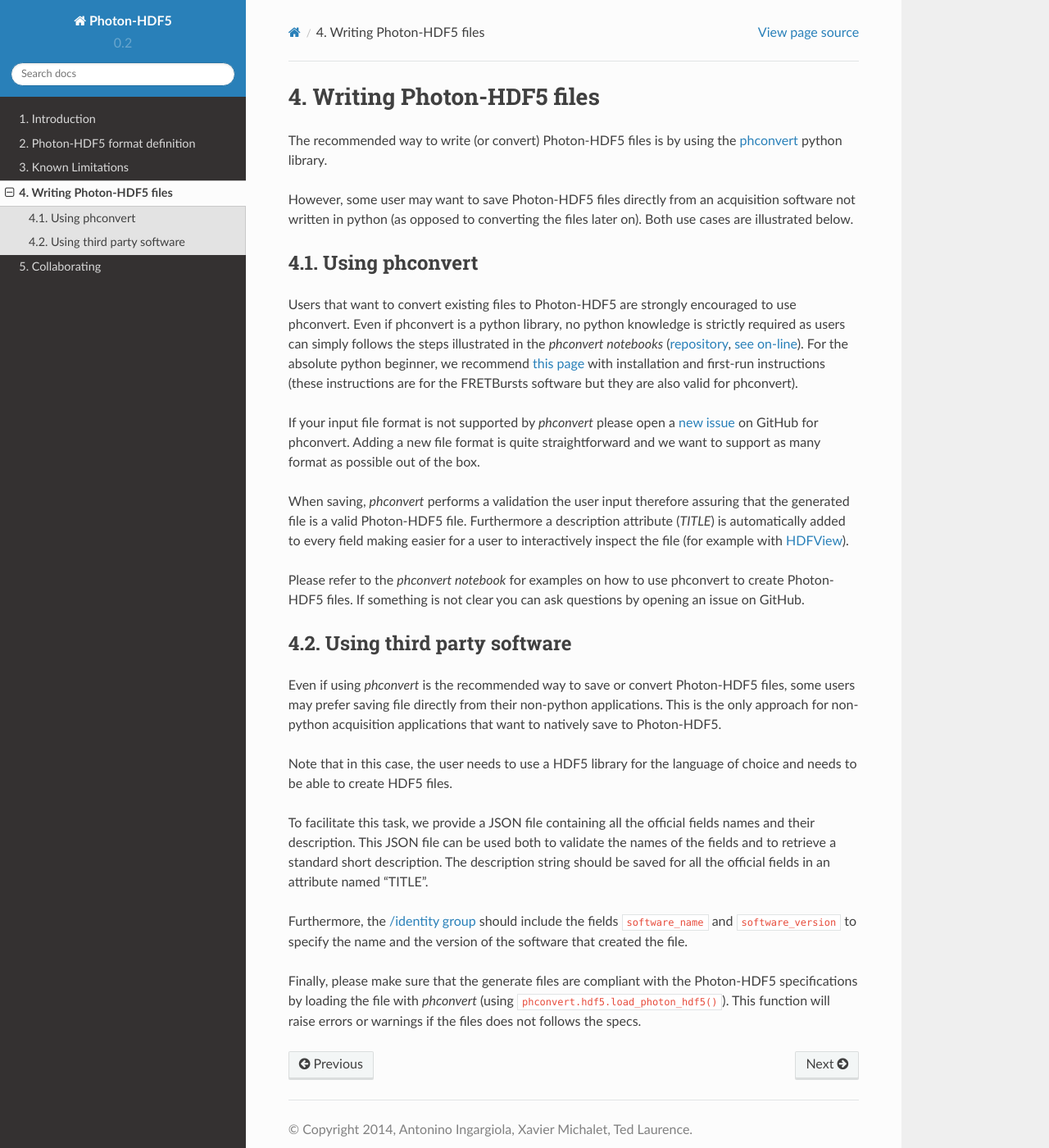
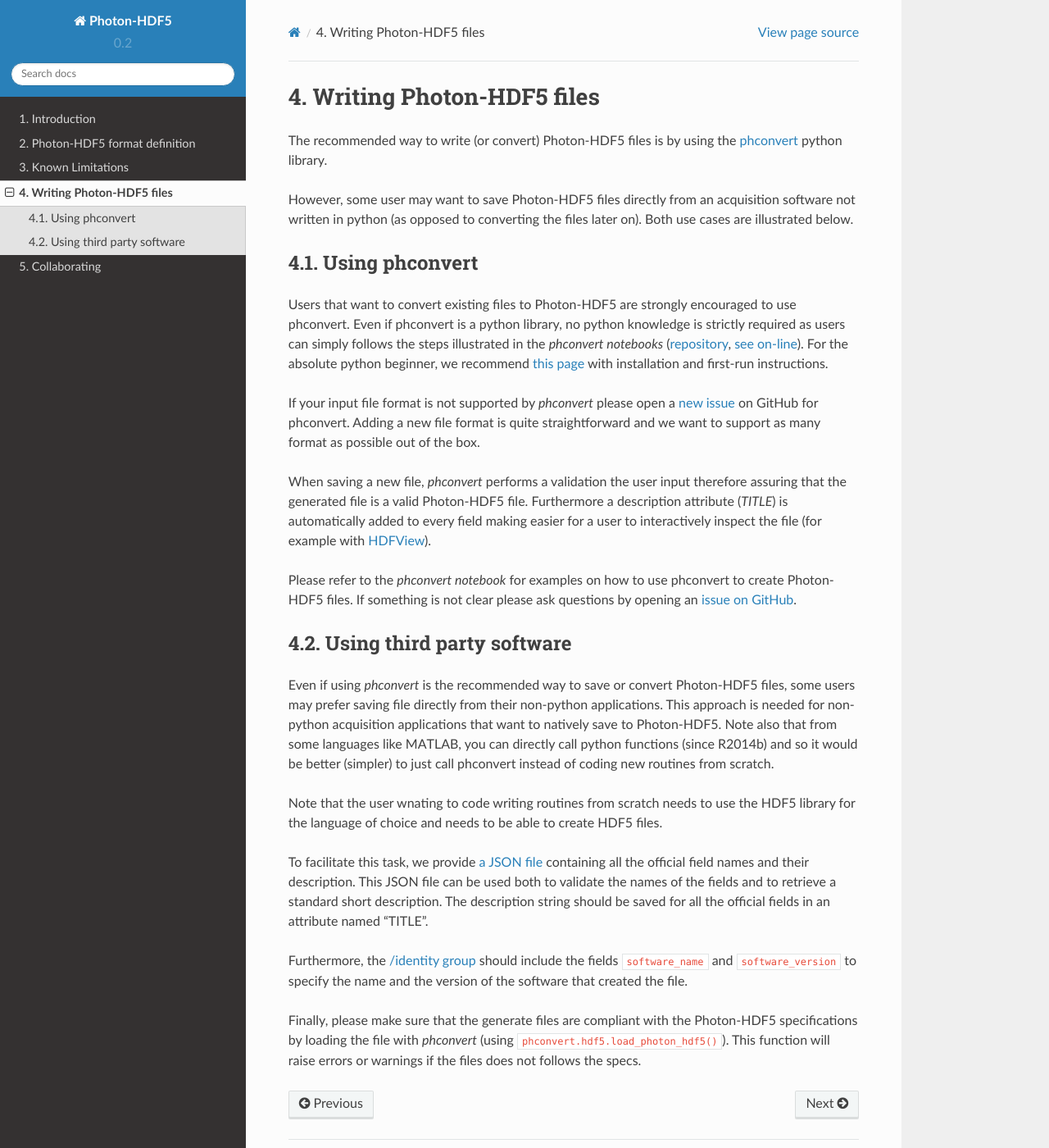
Before and after one commit to Photon-HDF5/photon-hdf5, a Sphinx documentation site: the page built from docs/writing.rst, in a window 1280 px wide and 1400 px high. Shown: the whole window at 82% size. Built offline with Sphinx 7.4.7 and the Read the Docs theme 2.0.0, drawn with Linux system fonts in a browser that asks for light colours.

Commit message:
Add links, typos fix and minor additions

```diff
--- a/docs/writing.rst
+++ b/docs/writing.rst
@@ -19,25 +19,23 @@
 illustrated in the *phconvert notebooks* (`repository <https://github.com/Photon-HDF5/phconvert/tree/master/notebooks>`__,
 `see on-line <http://nbviewer.ipython.org/github/Photon-HDF5/phconvert/tree/master/notebooks/>`__).
 For the absolute python beginner,
-we recommend `this page <http://fretbursts.readthedocs.org/en/latest/absolute_beginner.html>`__
-with installation and first-run instructions
-(these instructions are for the FRETBursts software but they are also valid
-for phconvert).
+we recommend `this page <http://jupyter-notebook-beginner-guide.readthedocs.org/>`__
+with installation and first-run instructions.
 
 If your input file format is not supported by *phconvert* please open a
 `new issue <https://github.com/Photon-HDF5/phconvert/issues>`__ on GitHub for phconvert.
 Adding a new file format is quite straightforward
 and we want to support as many format as possible out of the box.
 
-When saving, *phconvert* performs a validation the user input
+When saving a new file, *phconvert* performs a validation the user input
 therefore assuring that the generated file is a valid Photon-HDF5 file.
 Furthermore a description attribute (*TITLE*) is automatically added to every
 field making easier for a user to interactively inspect the file
 (for example with `HDFView <https://www.hdfgroup.org/products/java/hdfview/>`__).
 
 Please refer to the *phconvert notebook* for examples on how to use phconvert to
-create Photon-HDF5 files. If something is not clear you can ask questions
-by opening an issue on GitHub.
+create Photon-HDF5 files. If something is not clear please ask questions
+by opening an `issue on GitHub <https://github.com/Photon-HDF5/phconvert/issues>`_.
 
 
 Using third party software
@@ -45,14 +43,19 @@
 
 Even if using *phconvert* is the recommended way to save or convert Photon-HDF5
 files, some users may prefer saving file directly from their non-python
-applications. This is the only approach for non-python acquisition
+applications. This approach is needed for non-python acquisition
 applications that want to natively save to Photon-HDF5.
+Note also that from some languages like MATLAB, you can directly call python functions
+(since R2014b) and so it would be better (simpler) to just call phconvert
+instead of coding new routines from scratch.
 
-Note that in this case, the user needs to use a HDF5 library for the language
-of choice and needs to be able to create HDF5 files.
+Note that the user wnating to code writing routines from scratch needs to use
+the HDF5 library for the language of choice and needs to be able to create HDF5 files.
 
-To facilitate this task, we provide a JSON file containing all the official
-fields names and their description. This JSON file can be used both to
+To facilitate this task, we provide
+`a JSON file <https://github.com/Photon-HDF5/phconvert/blob/master/phconvert/specs/photon-hdf5_fields.json>`_
+containing all the official field names and their description.
+This JSON file can be used both to
 validate the names of the fields and to retrieve a standard short description.
 The description string should be saved for all the official fields in
 an attribute named "TITLE".
```
